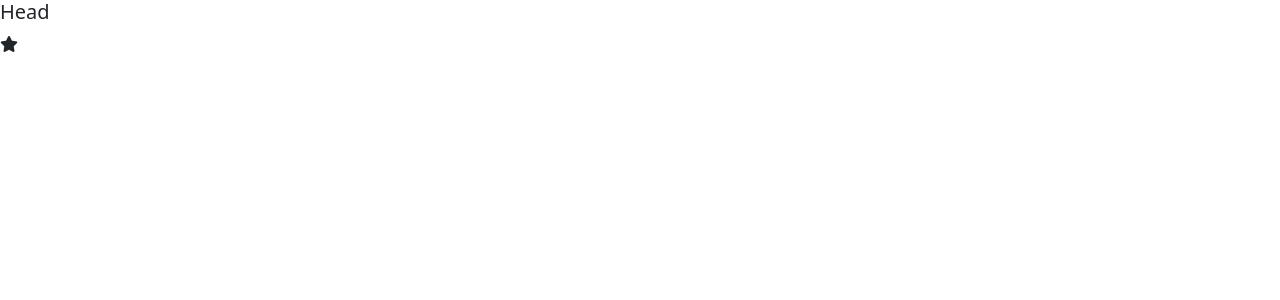
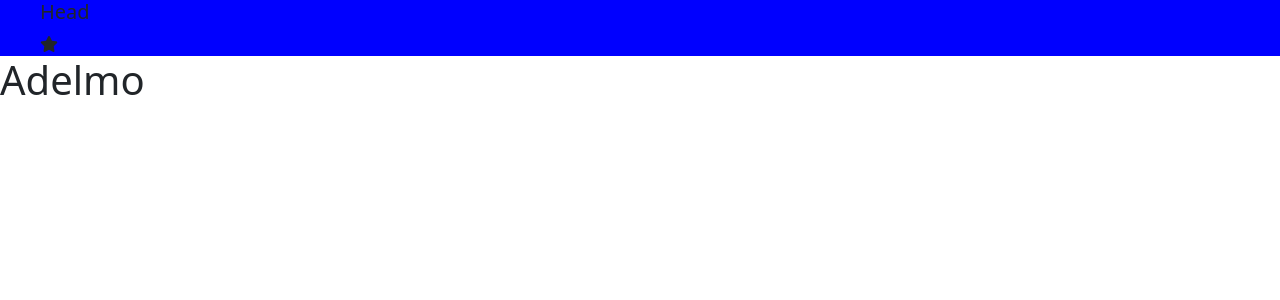
Before and after one commit to Adelmysterio/proj-html-vuejs, a Vue app: page / in a window 1280 px wide. Shown: the top 300 px of the page. Built offline with nearby package versions, Linux system fonts and the light colour scheme.

Commit message:
creati compenenti app

```diff
--- a/src/App.vue
+++ b/src/App.vue
@@ -1,9 +1,13 @@
 <script>
 import AppHeader from "./components/AppHeader.vue";
+import AppMain from "./components/AppMain.vue";
+import AppFooter from "./components/AppFooter.vue";
 export default {
 
   components: {
-    AppHeader
+    AppHeader,
+    AppMain,
+    AppFooter
   },
 
   data() {
@@ -16,6 +20,8 @@ export default {
 
 <template>
 <AppHeader />
+<AppMain />
+<AppFooter />
 </template>
 
 <style lang="scss">
--- /dev/null
+++ b/src/components/AppAdelmo.vue
@@ -0,0 +1,19 @@
+<script>
+export default {
+data() {
+return {
+
+}
+}
+}
+</script>
+
+<template>
+<h1>Adelmo</h1>
+</template>
+
+<style lang=
+scss
+ scoped>
+
+</style>
--- /dev/null
+++ b/src/components/AppCiro.vue
@@ -0,0 +1,19 @@
+<script>
+export default {
+data() {
+return {
+
+}
+}
+}
+</script>
+
+<template>
+
+</template>
+
+<style lang=
+scss
+ scoped>
+
+</style>
--- /dev/null
+++ b/src/components/AppFooter.vue
@@ -0,0 +1,19 @@
+<script>
+export default {
+data() {
+return {
+
+}
+}
+}
+</script>
+
+<template>
+
+</template>
+
+<style lang=
+scss
+ scoped>
+
+</style>
--- a/src/components/AppHeader.vue
+++ b/src/components/AppHeader.vue
@@ -9,10 +9,18 @@ export default {
 </script>
 
 <template>
-<header>
-    <h1 class="fs-5">Head</h1>
-    <i class="fa-solid fa-star"></i>
-</header>
+    <header>
+        <div class="container-huge">
+            <h1 class="fs-5">Head</h1>
+            <i class="fa-solid fa-star"></i>
+        </div>
+    </header>
 </template>
 
-<style lang=scss scoped></style>
+<style lang=scss scoped>
+
+header {
+    background-color: blue;
+}
+
+</style>
--- /dev/null
+++ b/src/components/AppLorenz.vue
@@ -0,0 +1,19 @@
+<script>
+export default {
+data() {
+return {
+
+}
+}
+}
+</script>
+
+<template>
+
+</template>
+
+<style lang=
+scss
+ scoped>
+
+</style>
--- /dev/null
+++ b/src/components/AppLuca.vue
@@ -0,0 +1,19 @@
+<script>
+export default {
+data() {
+return {
+
+}
+}
+}
+</script>
+
+<template>
+
+</template>
+
+<style lang=
+scss
+ scoped>
+
+</style>
--- /dev/null
+++ b/src/components/AppMain.vue
@@ -0,0 +1,29 @@
+<script>
+import AppAdelmo from "./AppAdelmo.vue";
+import AppCiro from "./AppCiro.vue";
+import AppLorenz from "./AppLorenz.vue";
+import AppLuca from "./AppLuca.vue";
+export default {
+    components: {
+        AppAdelmo,
+        AppCiro,
+        AppLorenz,
+        AppLuca
+
+    },
+    data() {
+        return {
+
+        }
+    }
+}
+</script>
+
+<template>
+    <AppAdelmo />
+    <AppCiro />
+    <AppLorenz />
+    <AppLuca />
+</template>
+
+<style lang=scss scoped></style>
--- a/src/style/general.scss
+++ b/src/style/general.scss
@@ -1 +1,6 @@
 @import "~@fortawesome/fontawesome-free/css/all.css";
+
+.container-huge {
+    max-width: 1200px;
+    margin: 0 auto;
+}
```
